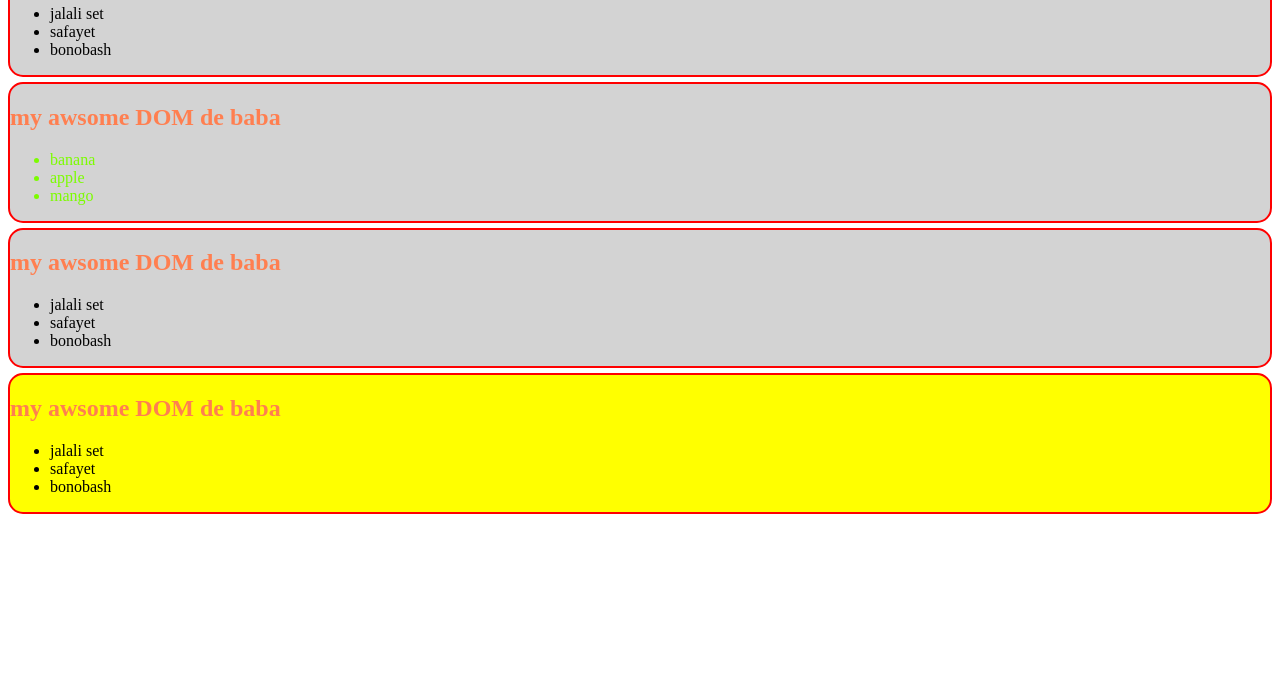
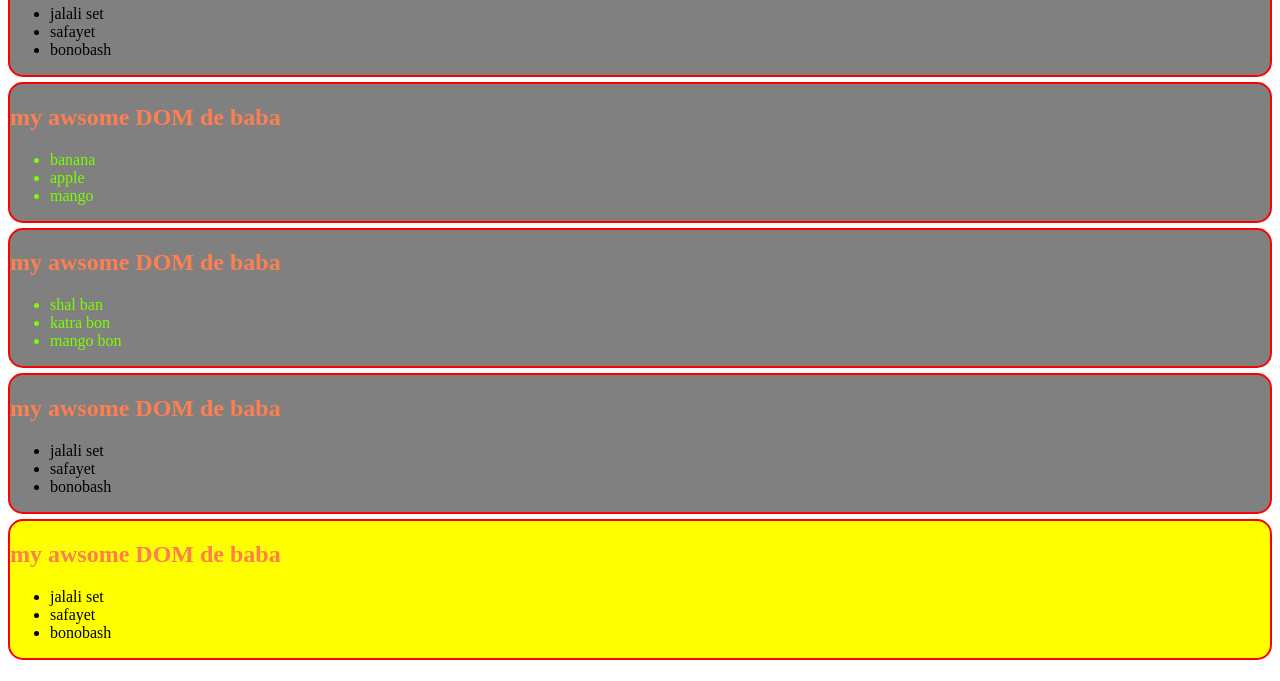
Before and after one commit to jhraju1122/Tour-Of-Dom, a plain HTML site: page index.html in a window 1280 px wide. Shown: the part 119-800 px from the top of the page. Drawn offline with Linux system fonts and the light colour scheme.

Commit message:
added DOM basic

```diff
--- a/index.html
+++ b/index.html
@@ -28,6 +28,16 @@
                 <li class="important-places">mango</li>
             </ul>
         </section>
+
+        <section>
+            <h1 id="fruits-title ">my awsome DOM de baba</h1>
+            <ul class="places-list">
+                <li class="important-places">shal ban</li>
+                <li class="important-places">katra bon</li>
+                <li class="important-places">mango bon</li>
+            </ul>
+        </section>
+
         <section>
             <h1 id="jalali-title">my awsome DOM de baba</h1>
             <ul>
--- a/js/styleInjs.js
+++ b/js/styleInjs.js
@@ -4,7 +4,7 @@ for(const section of sections){
     section.style.border = '2px solid red';
     section.style.marginBottom = '5px' ;
     section.style.borderRadius = '15px' ;
-    section.style.backgroundColor = 'lightgrey' ;
+    section.style.backgroundColor = 'grey' ;
 }
 
 //specific id dhore style..
```
Also changed, not shown: append.js (added, +10 -0 lines), summary.html (added, +15 -0 lines).
